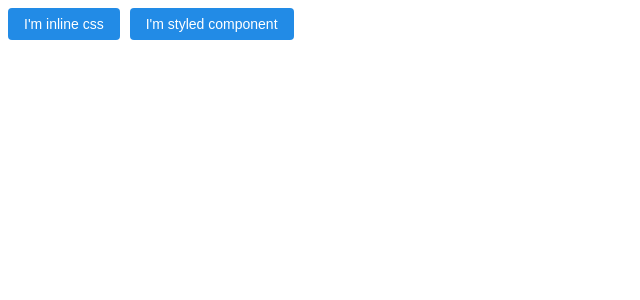
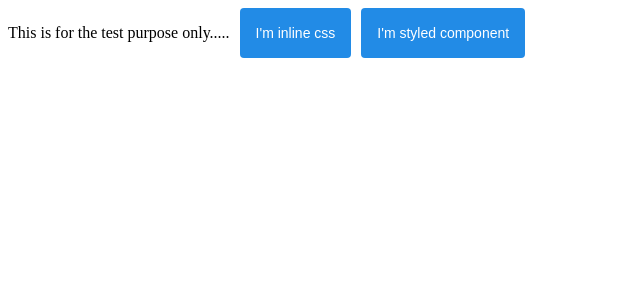
Before and after one commit to sabin411/emotion-css, a React (Vite) app: page / in a window 1280 px wide. Shown: the top 300 px of the page, without its empty margins (0-640 px from the left). Built offline with nearby package versions, Linux system fonts and the light colour scheme.

Commit message:
test ko lagi matrai gareko commit.

```diff
--- a/src/App.tsx
+++ b/src/App.tsx
@@ -57,6 +57,7 @@ const Container = styled.div`
 function App() {
   return (
     <Container>
+      <p>This is for the test purpose only..... </p>
       <button css={button_css}>I'm inline css</button>
       <StyledButton>I'm styled component</StyledButton>
     </Container>
```
